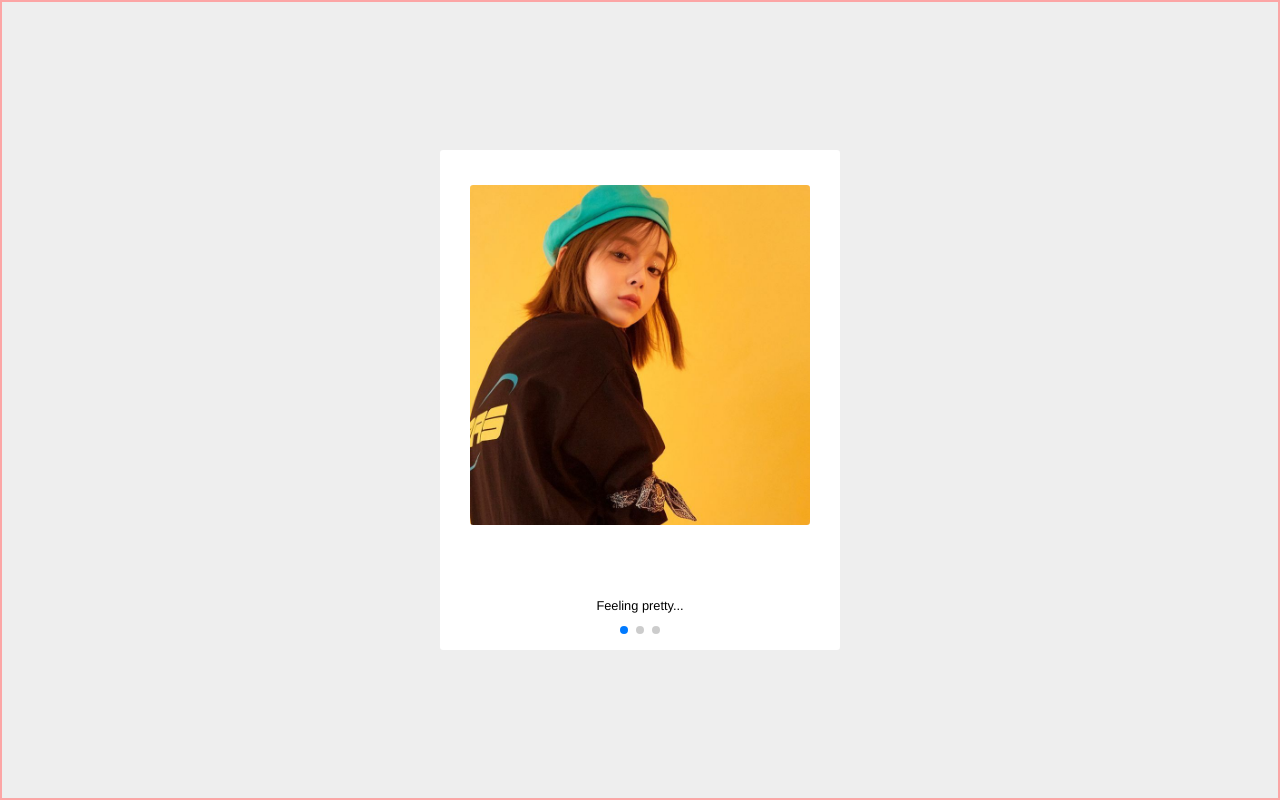
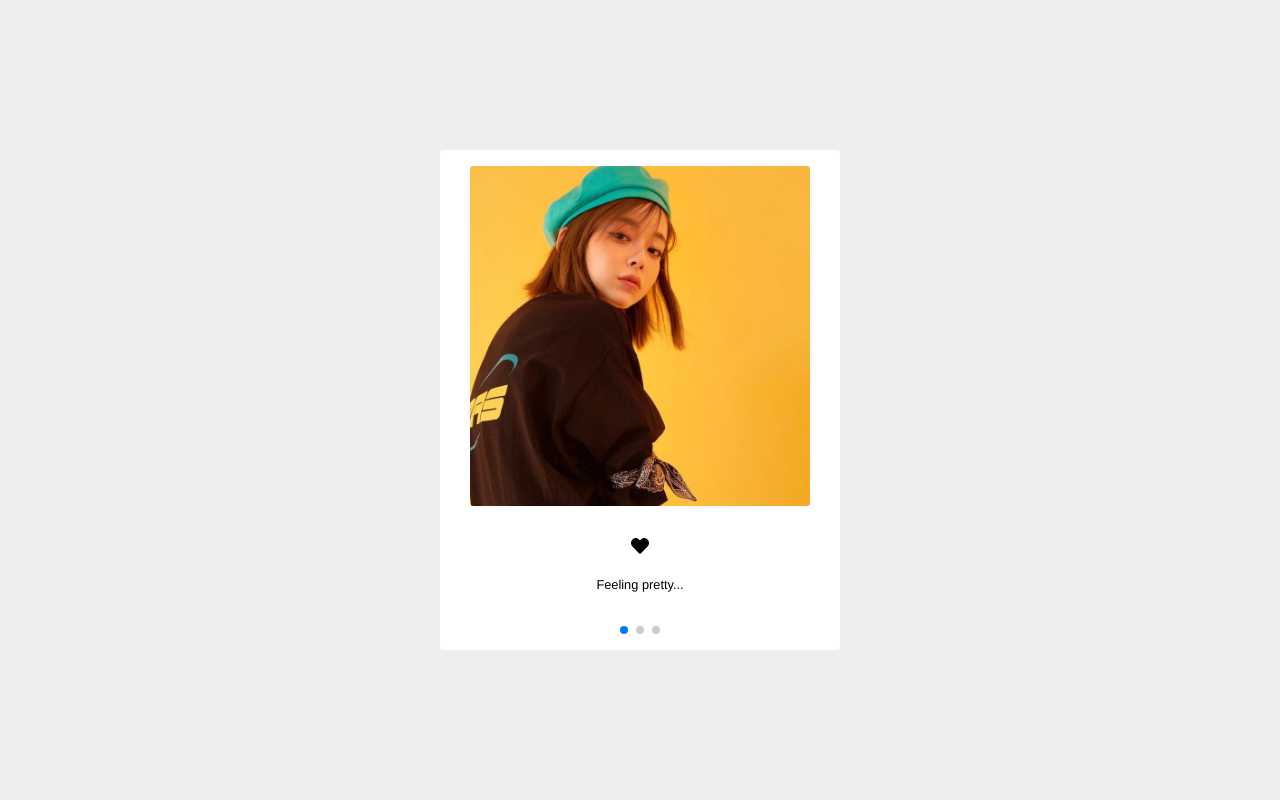
Before and after one commit to nickelzon/swiperjs-posts-app, a React (Vite) app: page / in a window 1280 px wide. Built offline with nearby package versions, Linux system fonts and the light colour scheme.

Commit message:
added heart reaction

```diff
--- a/src/App.tsx
+++ b/src/App.tsx
@@ -6,14 +6,19 @@ import "swiper/css/pagination";
 import "swiper/css/scrollbar";
 import { yellow, gray } from "./assets";
 import { Pagination } from "swiper";
+import { FaHeart } from "react-icons/fa";
+import { useState } from "react";
 
 const App = () => {
+  const [reaction, setReaction] = useState(false);
+
   return (
-    <div className="root border-2 h-[100vh] flex items-center border-red-300">
+    <div className="root h-[100vh] flex items-center">
       <Swiper
         pagination={true}
         modules={[Pagination]}
         className="swiper mySwiper"
+        loop={true}
         spaceBetween={50}
         slidesPerView={1}
         onSlideChange={() => console.log("slide change")}
@@ -21,11 +26,23 @@ const App = () => {
       >
         <SwiperSlide>
           <img src={yellow} alt="girl1" />
-          <span className="text-[0.8rem]">Feeling pretty...</span>
+          <div className={`flex flex-col items-center mb-10 `}>
+            <FaHeart
+              className={`mb-5 ${reaction ? "redheart" : ""}`}
+              onClick={() => setReaction(!reaction)}
+            />
+            <span className="text-[0.8rem]">Feeling pretty...</span>
+          </div>
         </SwiperSlide>
         <SwiperSlide>
           <img src={gray} alt="girl1" />
-          <span className="text-[0.8rem]">Feeling pretty too...</span>
+          <div className={`flex flex-col items-center mb-10 `}>
+            <FaHeart
+              className={`mb-5 ${reaction ? "redheart" : ""}`}
+              onClick={() => setReaction(!reaction)}
+            />
+            <span className="text-[0.8rem]">Feeling pretty too...</span>
+          </div>
         </SwiperSlide>
         <SwiperSlide>
           Slide 3<span className="text-[0.8rem]">Use data to see photo...</span>
```
